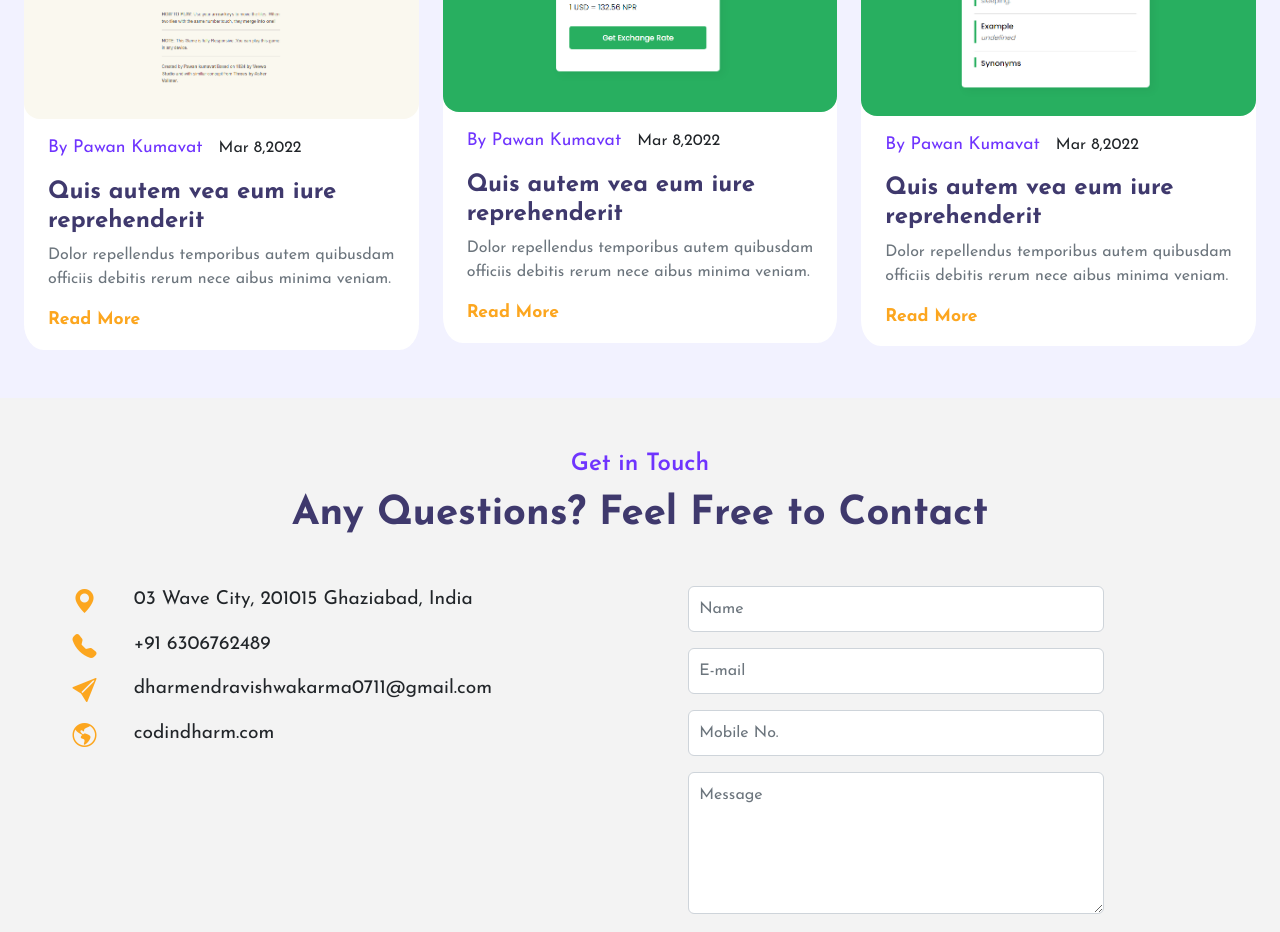
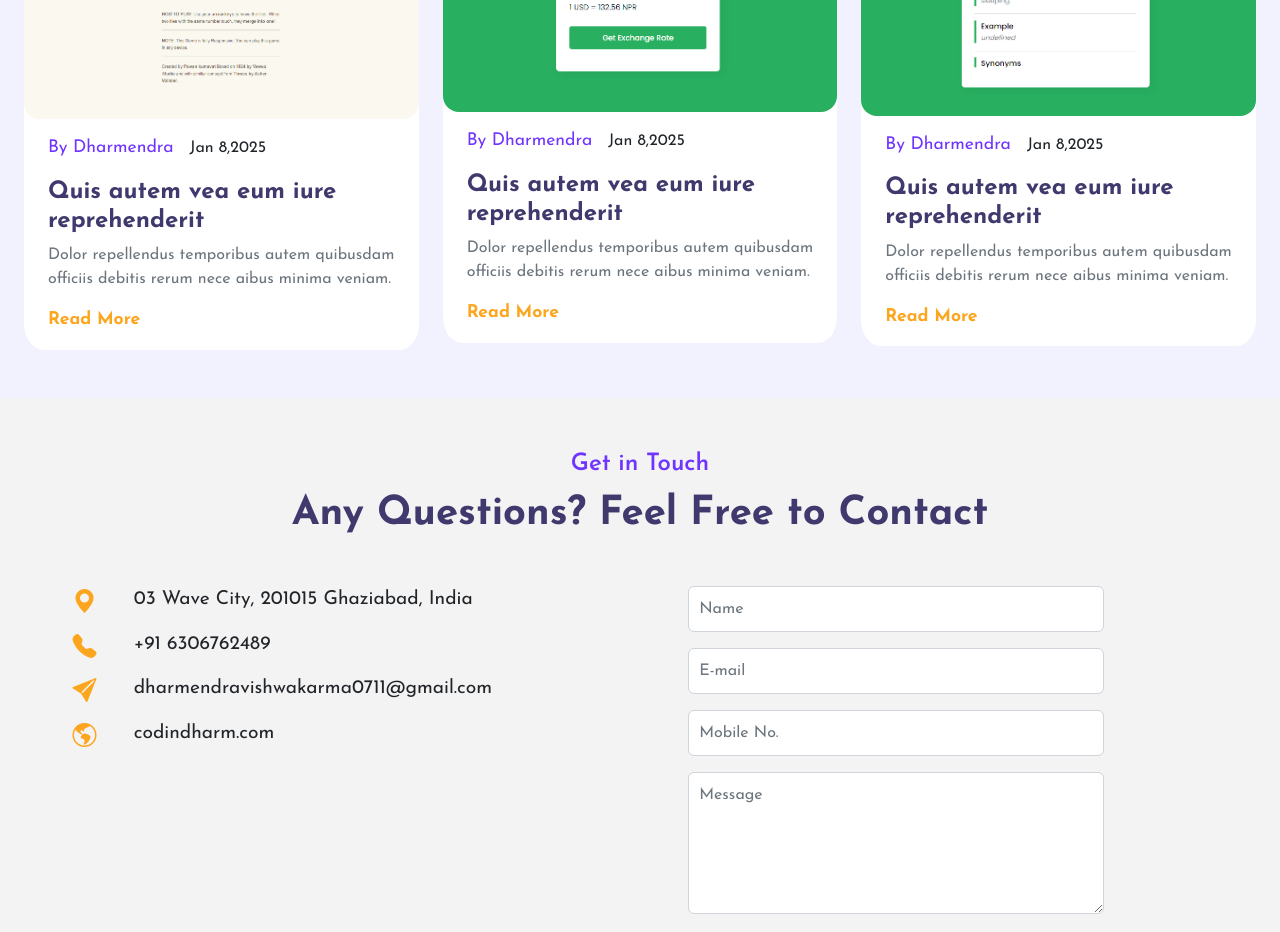
Before and after one commit to dharmendra4522/Portfolio, a plain HTML site: page index.html in a window 1280 px wide. Shown: the part 3740-4672 px from the top of the page. Drawn offline with nearby package versions, Linux system fonts and the light colour scheme.

Commit message:
Update index.html

```diff
--- a/index.html
+++ b/index.html
@@ -498,8 +498,8 @@
               alt="..."
             />
             <div class="card-body px-4">
-              <small>By Pawan Kumavat</small
-              ><span class="ms-3">Mar 8,2022</span>
+              <small>By Dharmendra</small
+              ><span class="ms-3">Jan 8,2025</span>
               <h4 class="card-title">
                 <a href="">Quis autem vea eum iure reprehenderit</a>
               </h4>
@@ -525,8 +525,8 @@
               alt="..."
             />
             <div class="card-body px-4">
-              <small>By Pawan Kumavat</small
-              ><span class="ms-3">Mar 8,2022</span>
+              <small>By Dharmendra</small
+              ><span class="ms-3">Jan 8,2025</span>
               <h4 class="card-title">
                 <a href="">Quis autem vea eum iure reprehenderit</a>
               </h4>
@@ -552,8 +552,8 @@
               alt="..."
             />
             <div class="card-body px-4">
-              <small>By Pawan Kumavat</small
-              ><span class="ms-3">Mar 8,2022</span>
+              <small>By Dharmendra</small
+              ><span class="ms-3">Jan 8,2025</span>
               <h4 class="card-title">
                 <a href="">Quis autem vea eum iure reprehenderit</a>
               </h4>
@@ -594,8 +594,8 @@
                   <img src="images/2048game.png" class="img-fluid" alt="" />
                 </div>
                 <div class="content mt-3">
-                  <small>By Pawan Kumavat</small
-                  ><span class="text-muted ms-2">Mar 8,2022</span>
+                  <small>By DHarmendra</small
+                  ><span class="text-muted ms-2">Jan 8,2025</span>
                   <h4 class="card-title mt-3">
                     Quis autem vea eum iure reprehenderit
                   </h4>
@@ -691,8 +691,8 @@
                   />
                 </div>
                 <div class="content mt-3">
-                  <small>By Pawan Kumavat</small
-                  ><span class="text-muted ms-2 ms-md-0">Mar 8,2022</span>
+                  <small>By Dharmendra</small
+                  ><span class="text-muted ms-2 ms-md-0">JAn 8,2025</span>
                   <h4 class="card-title mt-3">
                     Quis autem vea eum iure reprehenderit
                   </h4>
@@ -784,10 +784,10 @@
                   <img src="images/dictionary.png" class="img-fluid" alt="" />
                 </div>
                 <div class="content mt-3">
-                  <small>By Pawan Kumavat</small
-                  ><span class="text-muted ms-2 ms-md-0">Mar 8,2022</span>
+                  <small>By Dharmendra</small
+                  ><span class="text-muted ms-2 ms-md-0">Jan 8,2025</span>
                   <h4 class="card-title mt-3">
-                    Quis autem vea eum iure reprehenderit
+                    But who would see him rightly in the law?
                   </h4>
                   <div class="social-links mt-4">
                     <button href="" class="rounded-pill dribble">
```
